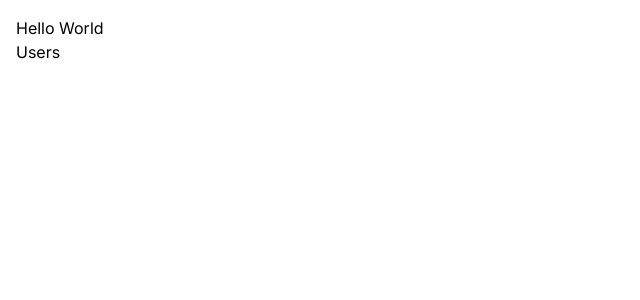
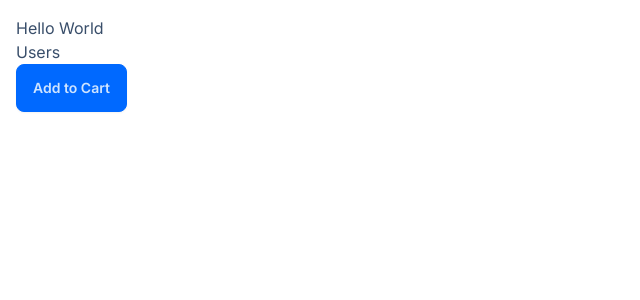
Before and after one commit to brandonrobinson1/next-app, a Next.js app: page / in a window 1280 px wide. Shown: the top 300 px of the page, without its empty margins (0-640 px from the left). Built offline with nearby package versions, Linux system fonts and the light colour scheme.

Commit message:
add fetch for users

```diff
--- /dev/null
+++ b/app/components/AddToCart.tsx
@@ -0,0 +1,13 @@
+'use client'
+import React from 'react'
+
+const AddToCart = () => {
+  return (
+    <div>
+            <button className='btn btn-primary'onClick={()=>{console.log('click')}}>Add to Cart</button>
+
+    </div>
+  )
+}
+
+export default AddToCart
--- /dev/null
+++ b/app/components/ProductCard/ProductCard.module.css
@@ -0,0 +1,5 @@
+.card {
+    padding: 1rem;
+    border: 1px solid #ccc;
+
+}
--- /dev/null
+++ b/app/components/ProductCard/ProductCard.tsx
@@ -0,0 +1,12 @@
+import React from 'react'
+import AddToCart from '../AddToCart'
+import styles from './ProductCard.module.css'
+const ProductCard = () => {
+  return (
+    <div >
+        <AddToCart/>
+    </div>
+  )
+}
+
+export default ProductCard
--- a/app/globals.css
+++ b/app/globals.css
@@ -4,15 +4,13 @@
 
 :root {
   --foreground-rgb: 0, 0, 0;
-  --background-start-rgb: 214, 219, 220;
-  --background-end-rgb: 255, 255, 255;
+
 }
 
 @media (prefers-color-scheme: dark) {
   :root {
     --foreground-rgb: 255, 255, 255;
-    --background-start-rgb: 0, 0, 0;
-    --background-end-rgb: 0, 0, 0;
+
   }
 }
 
--- a/app/layout.tsx
+++ b/app/layout.tsx
@@ -15,7 +15,7 @@ export default function RootLayout({
   children: React.ReactNode
 }) {
   return (
-    <html lang="en">
+    <html lang="en" data-theme="winter">
       <body className={inter.className}>{children}</body>
     </html>
   )
--- a/app/page.tsx
+++ b/app/page.tsx
@@ -1,11 +1,13 @@
 import Image from 'next/image'
 import Link from 'next/link';
+import ProductCard from './components/ProductCard/ProductCard';
 
 export default function Home() {
   return (
     <main >
     <h1>Hello World</h1>
     <Link href='/users'>Users</Link>
+    <ProductCard/>
     </main>
   )
 }
--- a/app/users/page.tsx
+++ b/app/users/page.tsx
@@ -1,10 +1,39 @@
 import React from 'react'
 
-function UsersPage() {
-  return (
-    <div>
-      Hello World
-    </div>
+interface User {
+    id: number;
+    name: string;
+    email: string;
+
+}
+
+async function UsersPage() {
+const res = await fetch('https://jsonplaceholder.typicode.com/users')
+const users: User[] = await res.json();
+
+
+
+  return (<><h1>Users</h1>
+
+  <table className='table table-bordered'>
+  <thead>
+    <tr>
+        <td>Name</td>
+        <td>Email</td>
+    </tr>
+
+    </thead>
+    <tbody>
+    {users.map((user)=><tr key={user.id}>
+        <td>{user.name}</td>
+        <td>{user.email}</td>
+        </tr>)}
+
+    </tbody>
+    </table>
+
+  </>
+
   )
 }
 
--- a/package.json
+++ b/package.json
@@ -21,5 +21,8 @@
     "react-dom": "18.2.0",
     "tailwindcss": "3.4.1",
     "typescript": "5.3.3"
+  },
+  "devDependencies": {
+    "daisyui": "^4.6.1"
   }
 }
--- a/tailwind.config.ts
+++ b/tailwind.config.ts
@@ -15,6 +15,11 @@ const config: Config = {
       },
     },
   },
-  plugins: [],
+  plugins:  [require("daisyui"),
+],
+daisyui:{
+  themes: ["winter"]
+}
+
 }
 export default config
```
Also changed, not shown: 1 other file (tests, documents, lock files or other folders).
